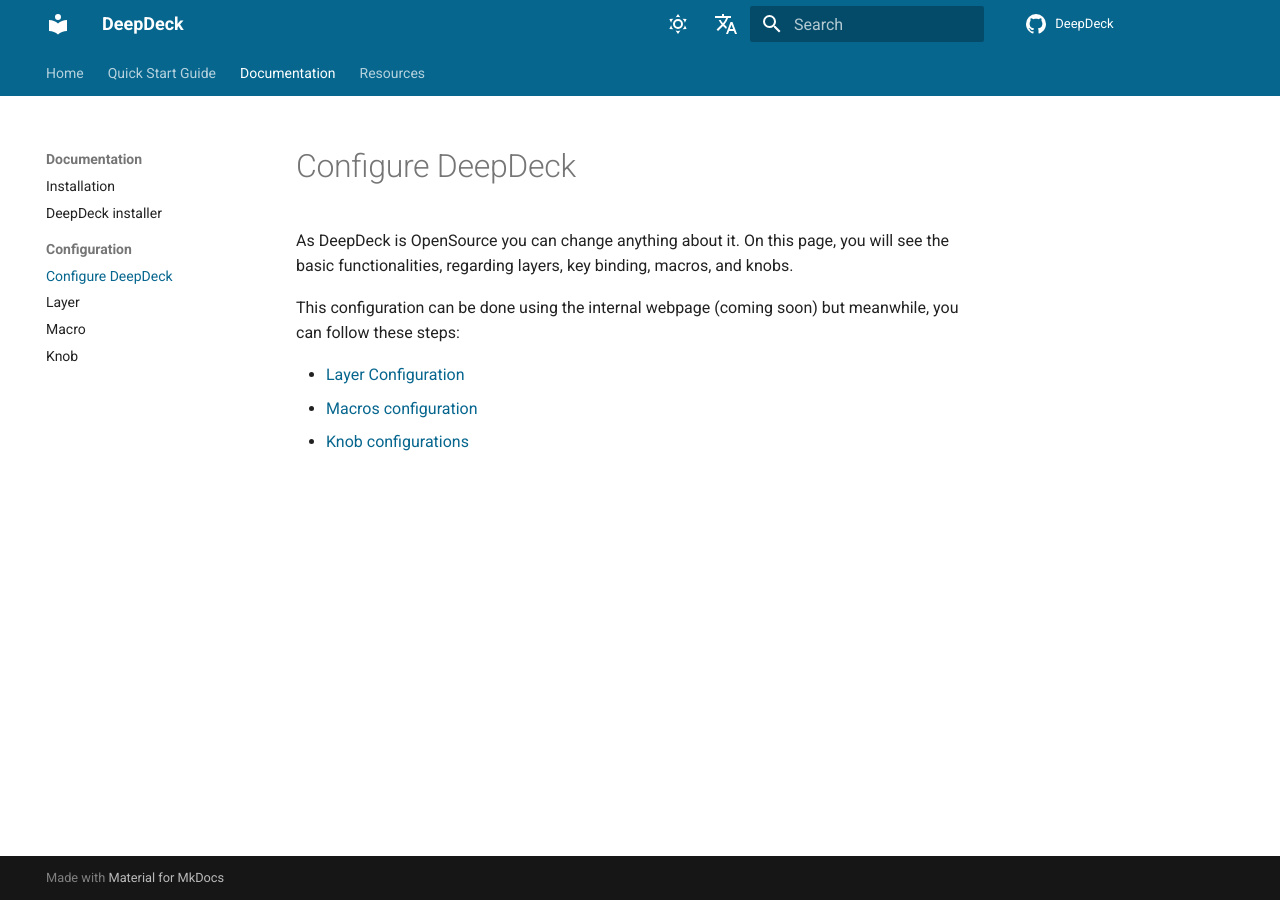
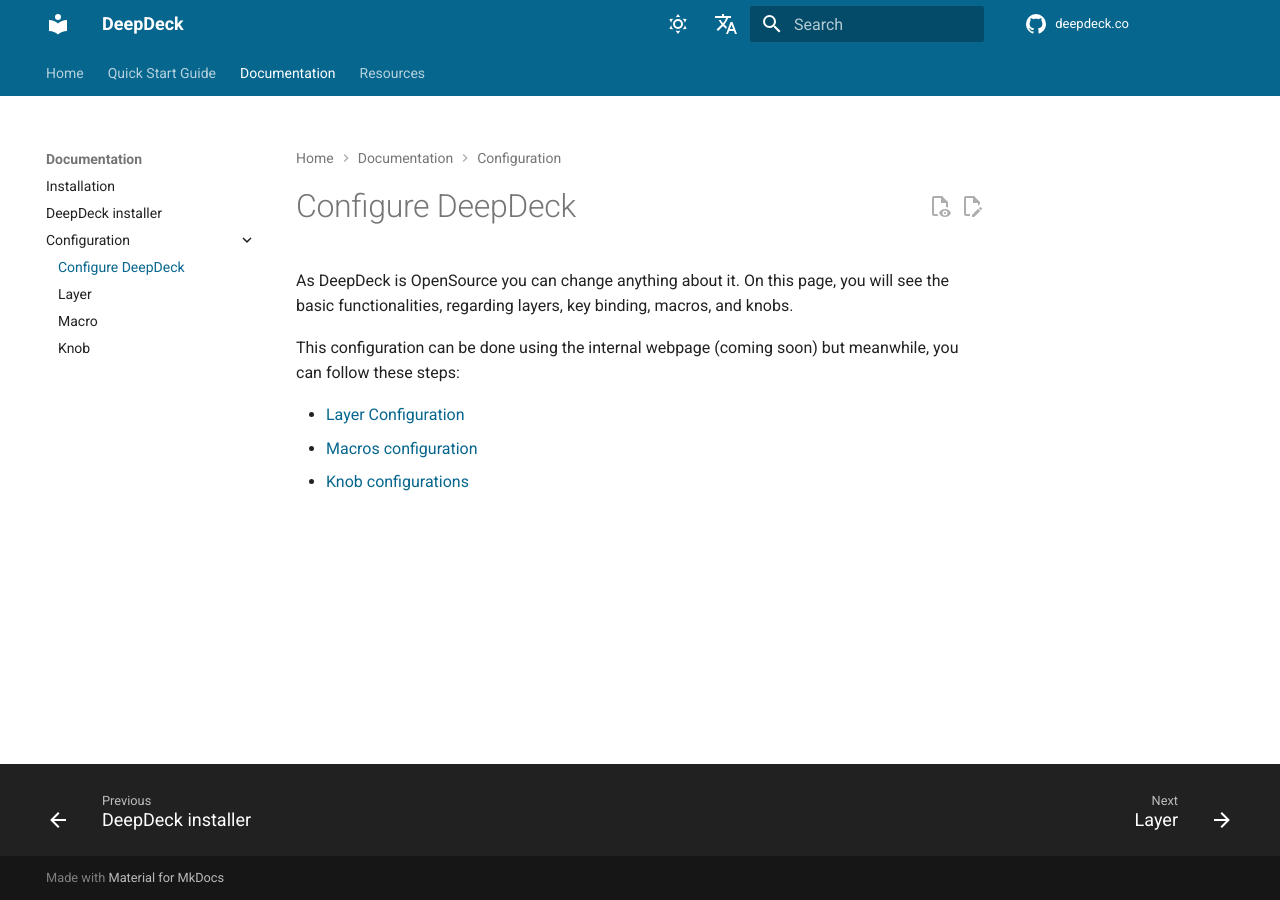
Before and after one commit to DeepSea-Developments/deepdeck.co, an MkDocs documentation site: the page built from docs/deepdeck-configuration.md, in a window 1280 px wide. Built offline with MkDocs 1.6.1 and Material for MkDocs 9.7.7, drawn with Linux system fonts in a browser that asks for light colours; comment, search, counter and statistics services are not loaded.

Commit message:
reviewing if we can push with insiders

```diff
--- a/docs/deepdeck-configuration.md
+++ b/docs/deepdeck-configuration.md
@@ -4,6 +4,6 @@
 
 This configuration can be done using the internal webpage (coming soon) but meanwhile, you can follow these steps:
 
-- [Layer Configuration](../layer-configuration)
-- [Macros configuration](../macro-configuration)
-- [Knob configurations](../knob-configuration)
+- [Layer Configuration](layer-configuration.md)
+- [Macros configuration](macro-configuration.md)
+- [Knob configurations](knob-configuration.md)
--- a/docs/es/deepdeck-configuration.md
+++ b/docs/es/deepdeck-configuration.md
@@ -4,6 +4,6 @@
 
 This configuration can be made using the internal webpage (coming soon) but meanwhile, you can follow these steps:
 
-- [Layer Configuration](../layer-configuration)
-- [Macros configuration](../macro-configuration)
-- [Knob configurations](../knob-configuration)
+- [Layer Configuration](layer-configuration.md)
+- [Macros configuration](macro-configuration.md)
+- [Knob configurations](knob-configuration.md)
--- a/mkdocs.yml
+++ b/mkdocs.yml
@@ -7,25 +7,40 @@
   # Default values, taken from mkdocs_theme.yml
   language: en
   features:
+    - navigation.instant
+    - navigation.instant.prefetch
     - navigation.tabs
-    - content.code.annotate
-    # - content.tabs.link
-    - content.tooltips
-    # - header.autohide
-    # - navigation.expand
-    - navigation.indexes
-    # - navigation.instant
-    # - navigation.prune
-    - navigation.sections
-
-    # - navigation.tabs.sticky
-    - navigation.top
     - navigation.tracking
+    - navigation.expand
+    - navigation.path
+    - toc.follow
+    - search.suggest
     - search.highlight
     - search.share
-    - search.suggest
-    - toc.follow
-    # - toc.integrate
+    - navigation.footer
+    - navigation.indexes
+    - navigation.top
+    - content.action.edit
+    - content.action.view
+    # - navigation.tabs
+    # - content.code.annotate
+    # # - content.tabs.link
+    # - content.tooltips
+    # # - header.autohide
+    # # - navigation.expand
+    # - navigation.indexes
+    # # - navigation.instant
+    # # - navigation.prune
+    # - navigation.sections
+
+    # # - navigation.tabs.sticky
+    # - navigation.top
+    # - navigation.tracking
+    # - search.highlight
+    # - search.share
+    # - search.suggest
+    # - toc.follow
+    # # - toc.integrate
 
   palette:
     # Palette toggle for light mode
@@ -41,9 +56,9 @@
         name: Switch to light mode
 
 site_url: https://deepdeck.co
-repo_url: https://github.com/DeepSea-Developments/DeepDeck.Ahuyama.fw
-repo_name: DeepDeck
-edit_uri: edit/master/docs/
+repo_url: https://github.com/DeepSea-Developments/deepdeck.co
+repo_name: deepdeck.co
+edit_uri: edit/main/docs/
 
 extra_css:
   - stylesheets/extra.css
@@ -82,47 +97,63 @@
             using our <a href="..." target=_blank>feedback form</a>.
 
 markdown_extensions:
-
-  # Python Markdown
-  - abbr
   - admonition
+  - pymdownx.details
+  - pymdownx.superfences
   - attr_list
-  - def_list
-  - footnotes
-  - meta
   - md_in_html
-  - toc:
-      permalink: true
-
-  # Python Markdown Extensions
-  - pymdownx.arithmatex:
-      generic: true
-  - pymdownx.betterem:
-      smart_enable: all
-  - pymdownx.caret
-  - pymdownx.details
   - pymdownx.emoji:
       emoji_index: !!python/name:materialx.emoji.twemoji
       emoji_generator: !!python/name:materialx.emoji.to_svg
-  - pymdownx.highlight
-  - pymdownx.inlinehilite
-  - pymdownx.highlight:
-      anchor_linenums: true
-  - pymdownx.inlinehilite
-  - pymdownx.snippets
-  - pymdownx.superfences
-  - pymdownx.keys
-  - pymdownx.mark
-  - pymdownx.smartsymbols
-  - pymdownx.superfences
-  - pymdownx.tabbed:
-      alternate_style: true
-  - pymdownx.tasklist:
-      custom_checkbox: true
-  - pymdownx.tilde
 
-# plugins:
-#   - social
+  # # Python Markdown
+  # - abbr
+  # - admonition
+  # - attr_list
+  # - def_list
+  # - footnotes
+  # - meta
+  # - md_in_html
+  # - toc:
+  #     permalink: true
+
+  # # Python Markdown Extensions
+  # - pymdownx.arithmatex:
+  #     generic: true
+  # - pymdownx.betterem:
+  #     smart_enable: all
+  # - pymdownx.caret
+  # - pymdownx.details
+  # - pymdownx.emoji:
+  #     emoji_index: !!python/name:materialx.emoji.twemoji
+  #     emoji_generator: !!python/name:materialx.emoji.to_svg
+  # - pymdownx.highlight
+  # - pymdownx.inlinehilite
+  # - pymdownx.highlight:
+  #     anchor_linenums: true
+  # - pymdownx.inlinehilite
+  # - pymdownx.snippets
+  # - pymdownx.superfences
+  # - pymdownx.keys
+  # - pymdownx.mark
+  # - pymdownx.smartsymbols
+  # - pymdownx.superfences
+  # - pymdownx.tabbed:
+  #     alternate_style: true
+  # - pymdownx.tasklist:
+  #     custom_checkbox: true
+  # - pymdownx.tilde
+
+plugins:
+  - social
+  - search
+  - blog
+  - tags
+  - git-authors
+  - git-revision-date-localized:
+      enable_creation_date: true
+  - meta
+  - glightbox
 
   # Page tree
 nav:
```
Also changed, not shown: 1 other file.
